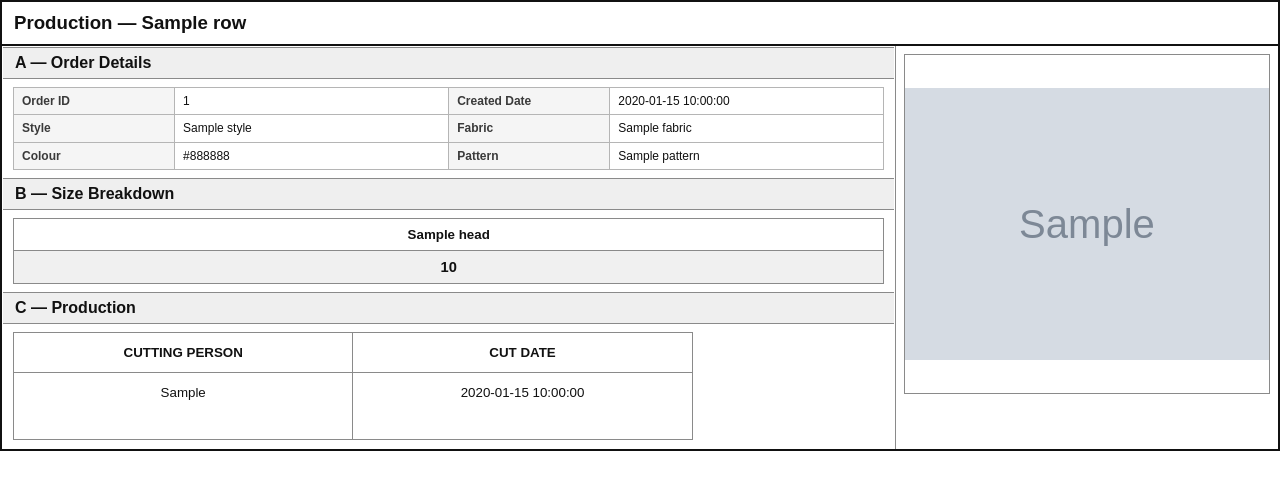
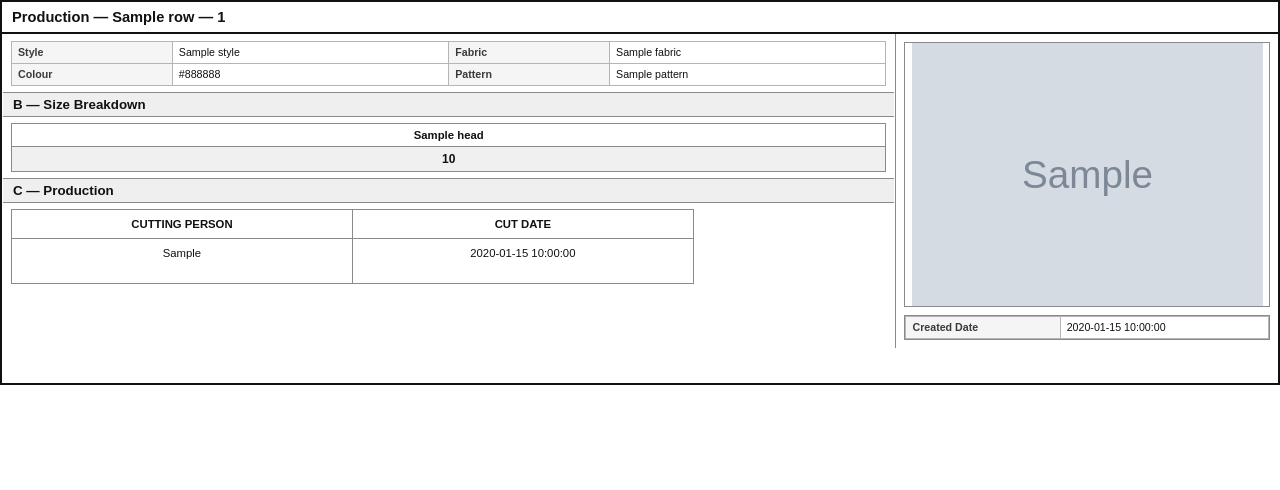
Before and after one commit to haritper/order-sheet-ira, a Python web app: template app/templates/exports/cutting_plan_pdf.html in a window 1280 px wide. Shown: the top 490 px of the page. Run offline with Jinja, Linux system fonts and the light colour scheme; the template is opened without the code that fills it: most values are stand-ins (such as "Sample title", 1, 10 or a date in 2020); grey boxes marked "Sample" are stand-in pictures.

Commit message:
cutting plan layout changes

```diff
--- a/app/templates/exports/cutting_plan_pdf.html
+++ b/app/templates/exports/cutting_plan_pdf.html
@@ -4,19 +4,27 @@
   <meta charset="utf-8">
   <style>
     @page { size: A4; margin: 8mm; }
-    body { font-family: Arial, sans-serif; font-size: 9pt; color: #111; margin: 0; }
+    body { font-family: Arial, sans-serif; font-size: 8pt; color: #111; margin: 0; }
     .page { page-break-after: always; }
     .page:last-child { page-break-after: auto; }
+    .page-inner {
+      display: flex;
+      flex-direction: column;
+      gap: 10px;
+    }
 
     .card {
       width: 100%;
       border: 2px solid #111;
       box-sizing: border-box;
+      min-height: 385px;
+      max-height: 385px;
+      overflow: hidden;
     }
     .card-title {
-      font-size: 14pt;
+      font-size: 11pt;
       font-weight: 700;
-      padding: 10px 12px;
+      padding: 7px 10px;
       border-bottom: 2px solid #111;
     }
 
@@ -25,20 +33,26 @@
     .card-grid td { vertical-align: top; }
     .left-col { width: 70%; border-right: 1px solid #8a8a8a; }
     .right-col { width: 30%; padding: 8px; box-sizing: border-box; }
+    .right-col-inner {
+      height: 100%;
+      display: flex;
+      flex-direction: column;
+      gap: 8px;
+    }
 
     .sec-title {
-      font-size: 12pt;
+      font-size: 10pt;
       font-weight: 700;
       background: #efefef;
       border-top: 1px solid #8a8a8a;
       border-bottom: 1px solid #8a8a8a;
-      padding: 6px 12px;
+      padding: 4px 10px;
     }
 
     .details td {
       border: 1px solid #b5b5b5;
-      padding: 6px 8px;
-      font-size: 9pt;
+      padding: 4px 6px;
+      font-size: 8pt;
       line-height: 1.2;
       vertical-align: top;
       overflow-wrap: anywhere;
@@ -47,46 +61,46 @@
     .details .lbl { width: 18%; font-weight: 700; color: #3a3a3a; background: #f5f5f5; }
     .details .val { width: 32%; }
 
-    .sec-pad { padding: 8px 10px; }
+    .sec-pad { padding: 6px 8px; }
 
     .size-table th,
     .size-table td {
       border: 1px solid #8a8a8a;
       text-align: center;
-      padding: 8px 2px;
-      font-size: 10pt;
+      padding: 5px 2px;
+      font-size: 8.5pt;
       font-weight: 700;
     }
-    .size-table td { font-size: 11pt; font-weight: 600; }
+    .size-table td { font-size: 9pt; font-weight: 600; }
     .size-table .tot { background: #f0f0f0; font-weight: 700; }
 
     .youth-title {
-      font-size: 10pt;
+      font-size: 8.5pt;
       font-weight: 700;
-      margin: 8px 0 5px;
+      margin: 5px 0 4px;
     }
 
     .prod-table {
       width: 78%;
-      min-width: 420px;
+      min-width: 0;
     }
     .prod-table th,
     .prod-table td {
       border: 1px solid #8a8a8a;
       text-align: center;
-      padding: 12px 14px;
-      font-size: 10pt;
+      padding: 8px 10px;
+      font-size: 8.5pt;
       font-weight: 700;
     }
     .prod-table td {
-      min-height: 42px;
+      min-height: 28px;
       font-weight: 400;
-      height: 42px;
+      height: 28px;
     }
 
     .image-panel {
       width: 100%;
-      height: 340px;
+      height: 265px;
       border: 1px solid #8a8a8a;
       background: #fff;
       display: flex;
@@ -102,33 +116,55 @@
       display: block;
     }
     .image-empty {
-      font-size: 11pt;
+      font-size: 9pt;
       font-weight: 700;
       color: #666;
       text-align: center;
       padding: 10px;
     }
+
+    .created-date-panel {
+      border: 1px solid #8a8a8a;
+      background: #fff;
+      width: 100%;
+      box-sizing: border-box;
+    }
+    .created-date-panel table {
+      margin: 0;
+    }
+    .created-date-panel td {
+      border: 1px solid #b5b5b5;
+      padding: 4px 6px;
+      font-size: 8pt;
+      line-height: 1.2;
+      vertical-align: top;
+      word-break: break-word;
+    }
+    .created-date-panel .lbl {
+      width: 42%;
+      font-weight: 700;
+      color: #3a3a3a;
+      background: #f5f5f5;
+    }
+    .created-date-panel .val {
+      width: 58%;
+    }
   </style>
 </head>
 <body>
-{% if rows %}
-  {% for row in rows %}
+{% if pages %}
+  {% for page_rows in pages %}
   <div class="page">
+    <div class="page-inner">
+      {% for row in page_rows %}
       <div class="card">
-      <div class="card-title">Production — {{ row.display_title }}</div>
+        <div class="card-title">Production — {{ row.display_title }}{% if row.order_id %} — {{ row.order_id }}{% endif %}</div>
 
         <table class="card-grid">
           <tr>
             <td class="left-col">
-            <div class="sec-title">A — Order Details</div>
               <div class="sec-pad">
                 <table class="details">
-                <tr>
-                  <td class="lbl">Order ID</td>
-                  <td class="val">{{ row.order_id }}</td>
-                  <td class="lbl">Created Date</td>
-                  <td class="val">{{ row.enquiry_date }}</td>
-                </tr>
                   <tr>
                     <td class="lbl">Style</td>
                     <td class="val">{{ row.style }}</td>
@@ -192,6 +228,7 @@
             </td>
 
             <td class="right-col">
+              <div class="right-col-inner">
                 <div class="image-panel">
                   {% if row.front_image_uri %}
                   <img src="{{ row.front_image_uri }}" alt="Front Image">
@@ -199,9 +236,21 @@
                   <div class="image-empty">No Front Image</div>
                   {% endif %}
                 </div>
+
+                <div class="created-date-panel">
+                  <table>
+                    <tr>
+                      <td class="lbl">Created Date</td>
+                      <td class="val">{{ row.enquiry_date }}</td>
+                    </tr>
+                  </table>
+                </div>
+              </div>
             </td>
           </tr>
         </table>
+      </div>
+      {% endfor %}
     </div>
   </div>
   {% endfor %}
```
Also changed, not shown: app/orders/cutting_plan_generation.py (+24 -3 lines). Lines whose indentation alone changed are shown as unchanged.
